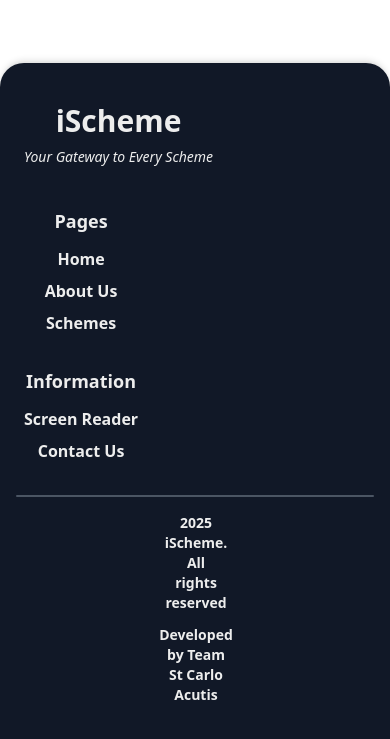
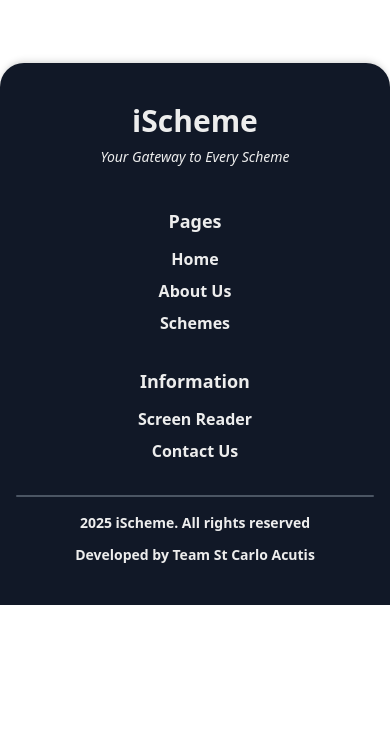
Before and after one commit to AssassinMaeve/iScheme, a Next.js app: page / in a window 390 px wide. Shown: the part 869-1608 px from the top of the page. After the commit the page ends 1474 px from the top, so only its background shows below. Built offline with nearby package versions, Linux system fonts and the light colour scheme.

Commit message:
footer responsive tablet and mobile view done

```diff
--- a/src/app/components/Footer.tsx
+++ b/src/app/components/Footer.tsx
@@ -10,9 +10,6 @@ export default function Footer() {
   useEffect(() => setMounted(true), []);
   if (!mounted) return null; // prevent mismatch between SSR & client
 
-
-
-
   // Theme-based colors
   const bgColor = theme === "light" ? "bg-[#e4f4fc]" : "bg-[#111827]";
   const textColor = theme === "light" ? "text-[#1e3a8a]" : "text-[#ededed]";
@@ -20,25 +17,23 @@ export default function Footer() {
 
   return (
     <footer className={`${bgColor} py-10 mt-6 rounded-t-3xl shadow-top animate-slide-up`}>
-      <div className="container mx-auto flex flex-col lg:flex-row justify-between items-start gap-10 px-6">
+      <div className="w-11/12 md:w-4/5 mx-auto">
+
+      <div className="container mx-auto flex w-11/12 flex-col lg:flex-row justify-center md:justify-between items-center md:items-start gap-10 w-4/5">
 
         {/* Left: Project Name */}
-        <div className="flex-1 text-center lg:text-left">
+        <div className="flex-1 text-center md:text-left">
           <h2 className={`text-3xl sm:text-4xl md:text-5xl font-bold ${textColor}`}>iScheme</h2>
           <p className={`text-sm sm:text-base mt-2 md:mt-4 italic ${textColor}`}>
             Your Gateway to Every Scheme
           </p>
-
         </div>
 
         {/* Right: Links */}
-        <div className="flex flex-col sm:flex-row gap-8 sm:gap-12 text-center sm:text-left">
+        <div className="flex flex-col sm:flex-row gap-8 sm:gap-12 text-center md:text-left">
 
           {/* Pages */}
           <div>
-
-
-
             <h3 className={`text-lg sm:text-xl font-bold mb-3 ${textColor}`}>Pages</h3>
             <ul className="space-y-2">
               <li>
@@ -56,15 +51,11 @@ export default function Footer() {
                   Schemes
                 </Link>
               </li>
-
             </ul>
           </div>
 
           {/* Information */}
           <div>
-
-
-
             <h3 className={`text-lg sm:text-xl font-bold mb-3 ${textColor}`}>Information</h3>
             <ul className="space-y-2">
               <li>
@@ -76,19 +67,17 @@ export default function Footer() {
                 <Link href="/contact-us" className={`transition font-semibold duration-300 hover:text-blue-500 ${textColor}`}>
                   Contact Us
                 </Link>
-
               </li>
             </ul>
           </div>
         </div>
       </div>
-
+</div>
       {/* Divider */}
-
       <div className={`w-11/12 md:w-4/5 h-0.5 mt-8 mb-4 rounded mx-auto ${dividerColor}`}></div>
 
       {/* Footer Bottom */}
-      <div className={`flex flex-col md:flex-row justify-between items-center gap-3 text-center text-sm font-bold px-49 ${textColor}`}>
+      <div className={`flex flex-col md:flex-row justify-center md:justify-between items-center gap-3 text-center text-sm font-bold w-11/12 md:w-4/5 mx-auto ${textColor}`}>
         <p>2025 iScheme. All rights reserved</p>
         <p>Developed by Team St Carlo Acutis</p>
       </div>
```
